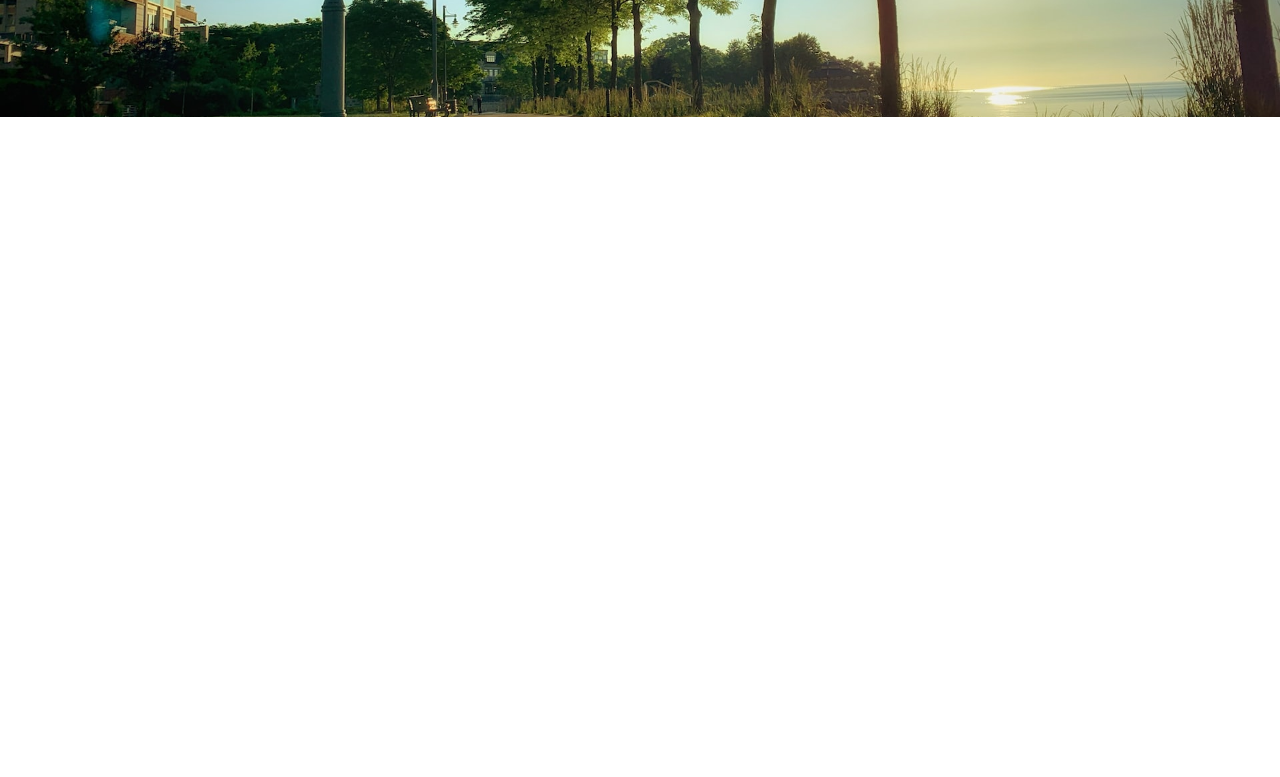
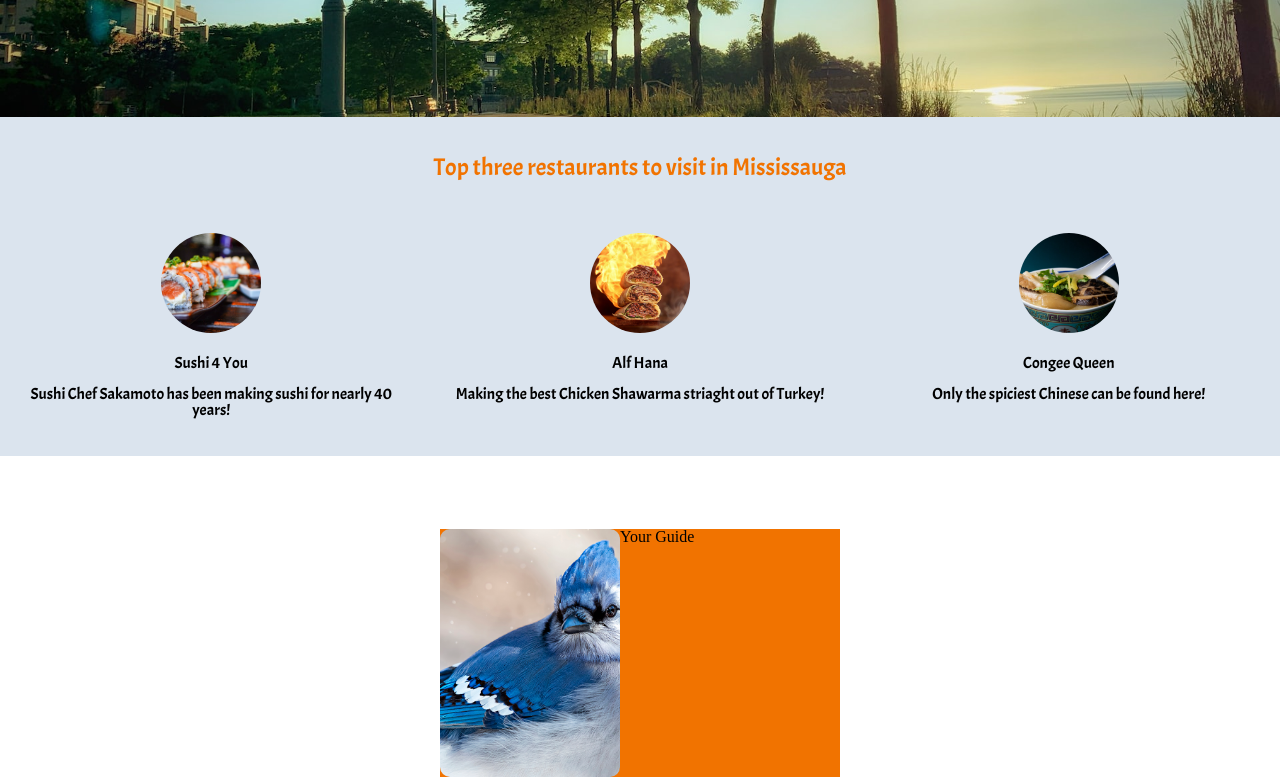
Before and after one commit to webstormcam/Hometown_Homepage_Scrimba_Assignment_1, a plain HTML site: page index.html in a window 1280 px wide. Shown: the part 226-1003 px from the top of the page. Before the commit the page ends 800 px from the top, so only its background shows below. Drawn offline with Linux system fonts and the light colour scheme.

Commit message:
Building out the footer

```diff
--- a/index.html
+++ b/index.html
@@ -17,7 +17,34 @@
         </h1>
         <p id="tagline">Mississauga is home to the best restaurants in the world. </p>
     </header>
-    <main></main>
-    <footer></footer>
+    <main>
+        <h2 id="main_title">Top three restaurants to visit in Mississauga</h2>
+       <div id="restaurants">
+        <div class="restaurant">
+            <img class="rest_img" src="images/Sushi_Rolls.jpg" alt="sushi rolls on a platter">
+            <h3 class="rest_title">Sushi 4 You</h3>
+            <p>Sushi Chef Sakamoto has been making sushi for nearly 40 years!</p>
+        </div>
+        <div class="restaurant">
+            <img class="rest_img" src="images/Shawrama.jpg" alt="shwarama wraps in front of an intense fire">
+            <h3 class="rest_title">Alf Hana</h3>
+            <p>Making the best Chicken Shawarma striaght out of Turkey! </p>
+        </div>
+        <div class="restaurant">
+            <img class="rest_img" src="images/Congee.jpg" alt="A bowl of Cantonese style soup">
+            <h3 class="rest_title">Congee Queen</h3>
+            <p>Only the spiciest Chinese can be found here! </p>
+        </div>
+        </div>
+    </main>
+    <footer>
+<div id="guide">
+<img id="me" src="images/Blue-jay.png" alt="a blue jay">
+<div id="guide_description">
+    <h2>Your Guide</h2>
+</div>
+</div>
+
+    </footer>
 </body>
 </html>
--- a/styles.css
+++ b/styles.css
@@ -13,6 +13,7 @@ header{
     align-items: center;
     justify-content: center;
     font-family: 'Acme', sans-serif;
+
 
 }
 
@@ -33,8 +34,75 @@ header{
 }
 
 main{
+    display: flex;
+    flex-direction: column;
+    font-family: 'Acme', sans-serif;
     background-color: #DBE4EE;
+    text-align: center;
+    padding-top: 38px;
+    padding-bottom: 38px;
 }
+
+#restaurants{
+    display: flex;
+    flex-direction: row;
+    justify-content: space-between;
+
+}
+
+.restaurant{
+    display: flex;
+    flex-direction: column;
+    align-items: center;
+    width: 33%;
+    padding: 0 20px;
+}
+
+.rest_img{
+    width: 100px;
+    height: 100px;
+    border-radius: 50%;
+    object-fit: cover;
+}
+
+#main_title{
+    color: #F17300;
+    width: 439px;
+    margin: 0px auto 54px auto;
+    font-size: 24px;
+
+}
+
+.rest_title{
+    margin-top: 22px;
+    margin-bottom: 15px;
+}
+
+
+footer{
+    display: flex;
+   justify-content: center;
+}
+
+#guide{
+    display: flex;
+    flex-direction: row;
+    margin-top: 73px;
+    width: 400px;
+    background-color: #F17300;
+}
+
+#me{
+    width: 180px;
+    height: 248px;
+    border-radius: 10px;
+    object-fit: cover;
+
+}
+
+
+
+
 
 
 
@@ -43,7 +111,22 @@ main{
         font-size: 20px;
     }
 
+
     #tagline{
         font-size: 13px;
     }
+
+
+    #restaurants{
+        display: flex;
+        flex-direction: column;
+        align-items: center;
+    }
+
+
+
+    #main_title{
+       max-width: 80%;
+
+    }
 }
```
Also changed, not shown: images/Blue-jay.png (added), images/Congee.jpg (added), images/Shawrama.jpg (added), images/Sushi_Rolls.jpg (added).
